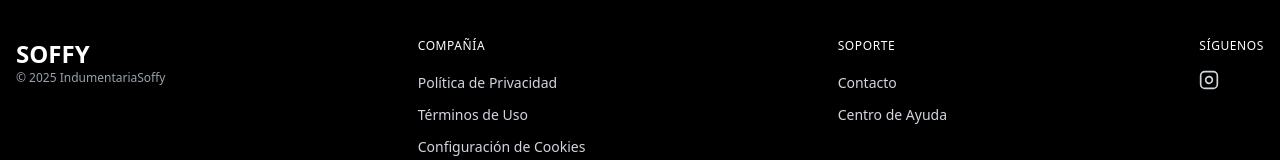
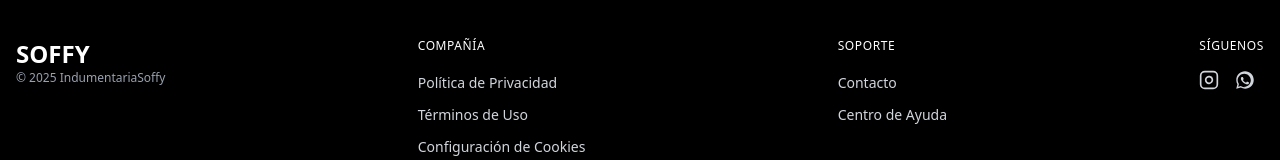
Before and after one commit to leanmaga/indumentariasoffy, a Next.js app: page / in a window 1280 px wide. Shown: the part 2507-2667 px from the top of the page. Built offline with nearby package versions, Linux system fonts and the light colour scheme; no server answers; the database is empty.

Commit message:
Update Footer.jsx
cambiar color icono wsp en footer

```diff
--- a/src/components/layout/Footer.jsx
+++ b/src/components/layout/Footer.jsx
@@ -132,7 +132,7 @@
                 </a>
                 <a
                   href="https://wa.me/5491126907696?text=Hola%20quisiera%20saber%20si"
-                  className="text-black hover:text-gray-600 transition"
+                  className="text-gray-300 hover:text-white transition"
                   target="_blank"
                   rel="noopener noreferrer"
                 >
```
